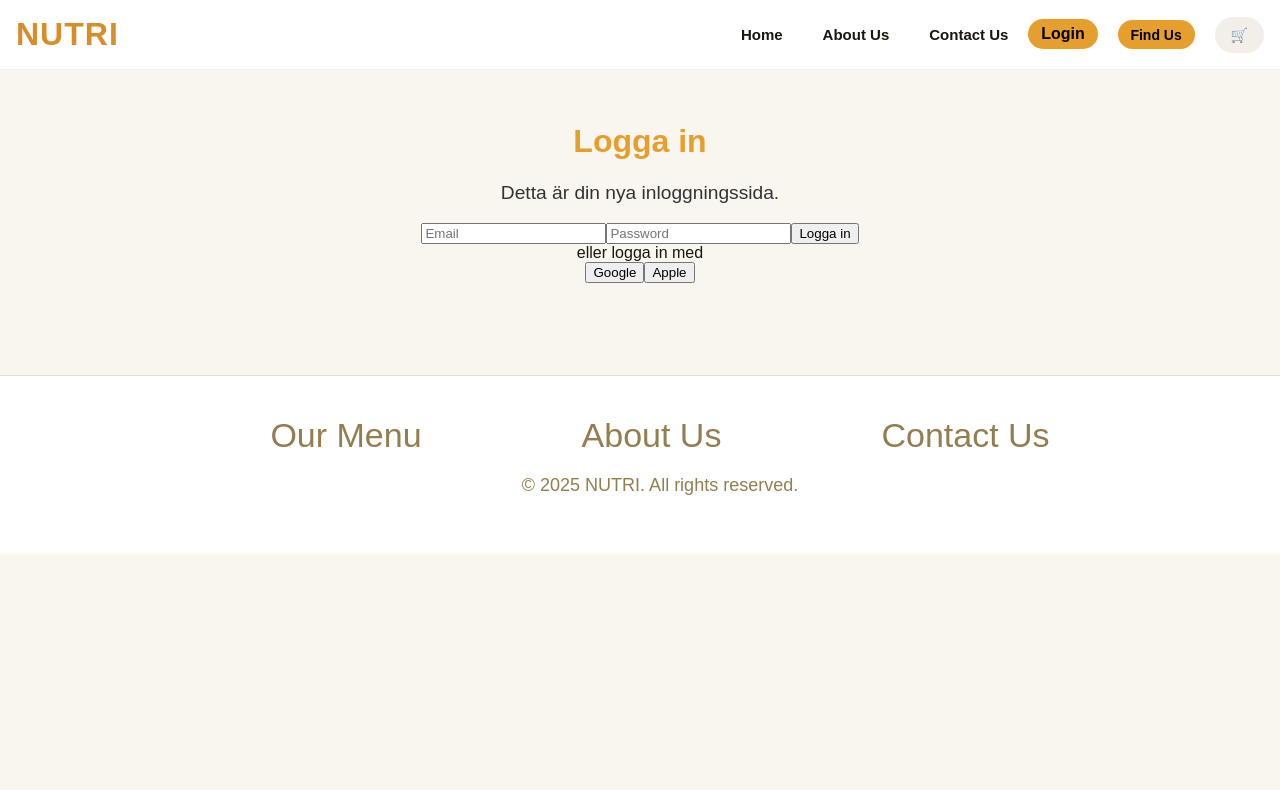
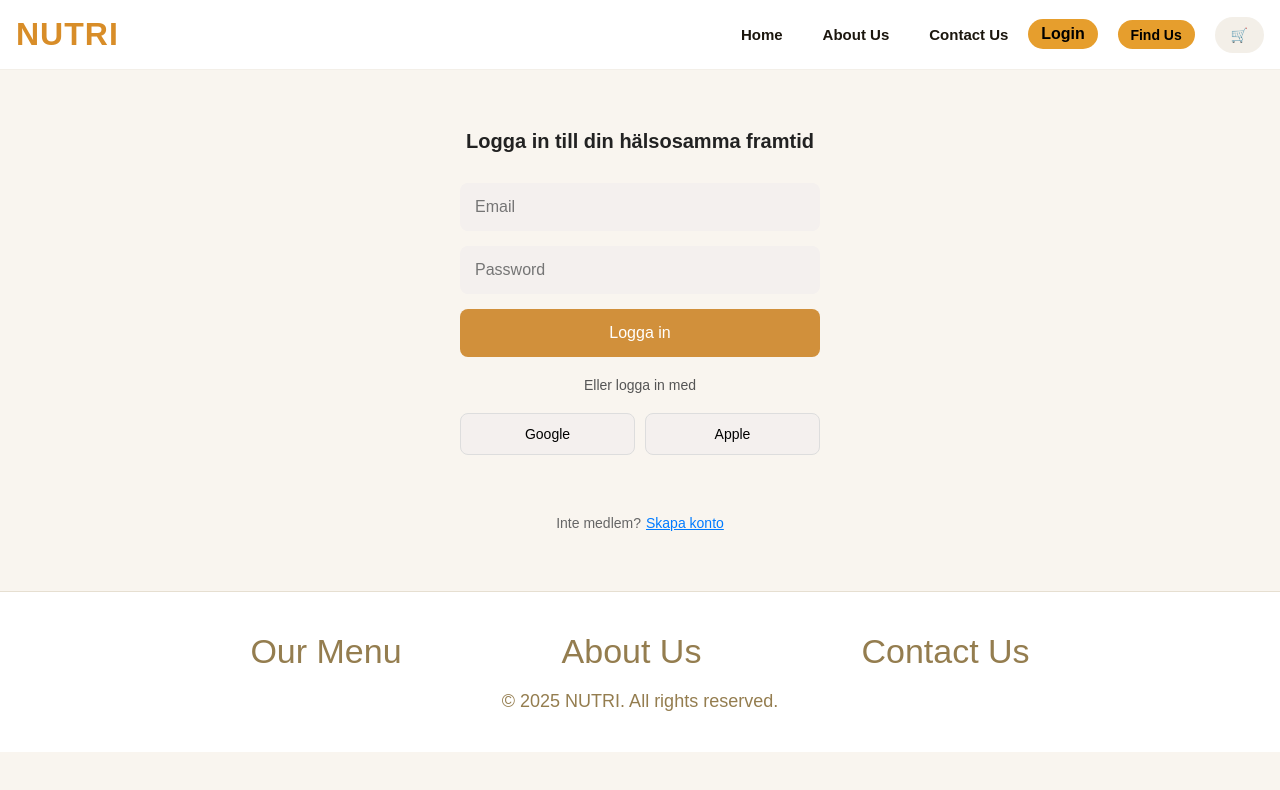
Before and after one commit to OscarLrsen/nutri-app, a React (Vite) app: page /Login in a window 1280 px wide. Shown: the top 790 px of the page. Built offline with nearby package versions, Linux system fonts and the light colour scheme.

Commit message:
ändrat skit

```diff
--- a/src/Komponenter/Login/Login.css
+++ b/src/Komponenter/Login/Login.css
@@ -1,15 +1,113 @@
-.login-container {
-  padding: 2rem;
-  text-align: center;
+/* Reset and base styling */
+* {
+  box-sizing: border-box;
+  margin: 0;
+  padding: 0;
+  font-family: sans-serif;
 }
 
-.login-container h1 {
-  color: #e69e2d;
-  font-size: 2rem;
+.login-container {
+  max-width: 400px;
+  margin: 40px auto;
+  padding: 20px;
 }
 
-.login-container p {
-  color: #333;
-  font-size: 1.2rem;
-  padding: 1;
+.brand-name {
+  font-weight: bold;
+  font-size: 18px;
+  text-align: center;
+  margin-bottom: 20px;
 }
+
+.login-title {
+  text-align: center;
+  font-weight: 700;
+  font-size: 20px;
+  margin-bottom: 30px;
+  color: #222;
+}
+
+.login-form {
+  display: flex;
+  flex-direction: column;
+  gap: 15px;
+  margin-bottom: 20px;
+}
+
+.login-input {
+  padding: 15px;
+  border: none;
+  background-color: #f4f0ee;
+  border-radius: 8px;
+  font-size: 16px;
+}
+
+.login-button {
+  background-color: #d1903b;
+  color: #fff;
+  border: none;
+  padding: 15px;
+  border-radius: 8px;
+  font-size: 16px;
+  cursor: pointer;
+  transition: background-color 0.3s;
+}
+
+.login-button:hover {
+  background-color: #b37631;
+}
+
+.divider {
+  text-align: center;
+  color: #555;
+  font-size: 14px;
+  margin: 20px 0;
+}
+
+.social-login {
+  display: flex;
+  gap: 10px;
+  justify-content: center;
+}
+
+.social-button {
+  flex: 1;
+  padding: 12px;
+  background-color: #f4f0ee;
+  border: 1px solid #ddd;
+  border-radius: 8px;
+  font-size: 14px;
+  cursor: pointer;
+  transition: background-color 0.3s;
+}
+
+.social-button:hover {
+  background-color: #e2ddd9;
+}
+
+.signup-container {
+  display: flex;
+  justify-content: center;
+  align-items: center;
+  margin-top: 30px;
+  gap: 5px;
+}
+
+.signup-text {
+  color: #666;
+  font-size: 14px;
+}
+
+.signup-button {
+  background: none;
+  border: none;
+  color: #007bff;
+  font-size: 14px;
+  cursor: pointer;
+  text-decoration: underline;
+  padding: 0;
+}
+
+.signup-button:hover {
+  color: #0056b3;
+}
--- a/src/Komponenter/Login/Login.jsx
+++ b/src/Komponenter/Login/Login.jsx
@@ -9,19 +9,19 @@ function Login() {
       <Header />
 
       <main className="login-container">
-        <h1>Logga in</h1>
-        <p>Detta är din nya inloggningssida.</p>
+
+        <h1 className="login-title">Logga in till din hälsosamma framtid</h1>
 
         <form className="login-form">
           <input
             type="email"
-            className="input-field"
+            className="login-input"
             placeholder="Email"
             required
           />
           <input
             type="password"
-            className="input-field"
+            className="login-input"
             placeholder="Password"
             required
           />
@@ -31,15 +31,19 @@ function Login() {
         </form>
 
         <div className="divider">
-          <span>eller logga in med</span>
+          <span>Eller logga in med</span>
         </div>
 
         <div className="social-login">
-          <button className="social-button google-button">Google</button>
-          <button className="social-button apple-button">Apple</button>
+          <button className="social-button">Google</button>
+          <button className="social-button">Apple</button>
         </div>
       </main>
 
+      <div className="signup-container">
+        <span className="signup-text">Inte medlem?</span>
+        <button className="signup-button">Skapa konto</button>
+      </div>
       <Footer />
     </>
   );
```
